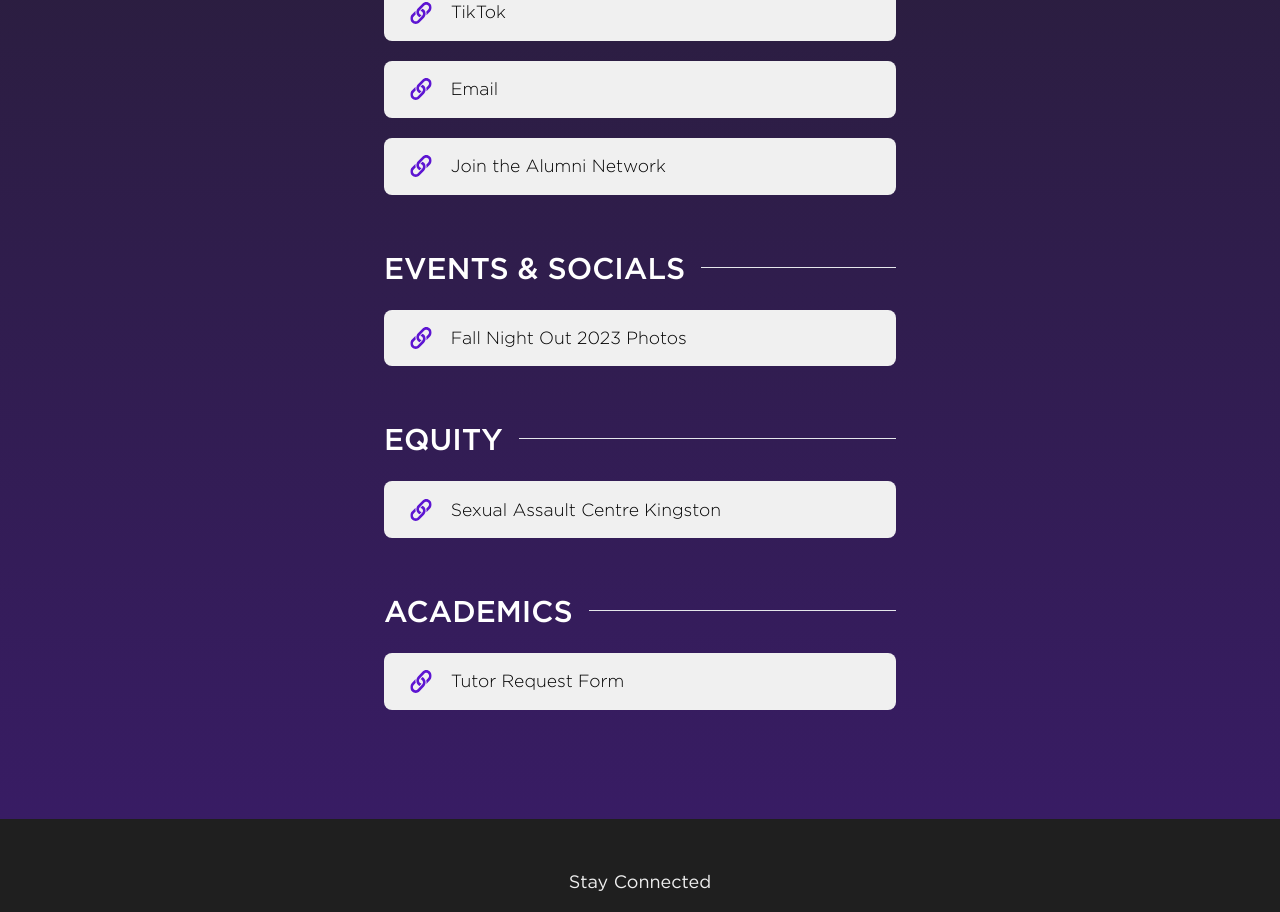
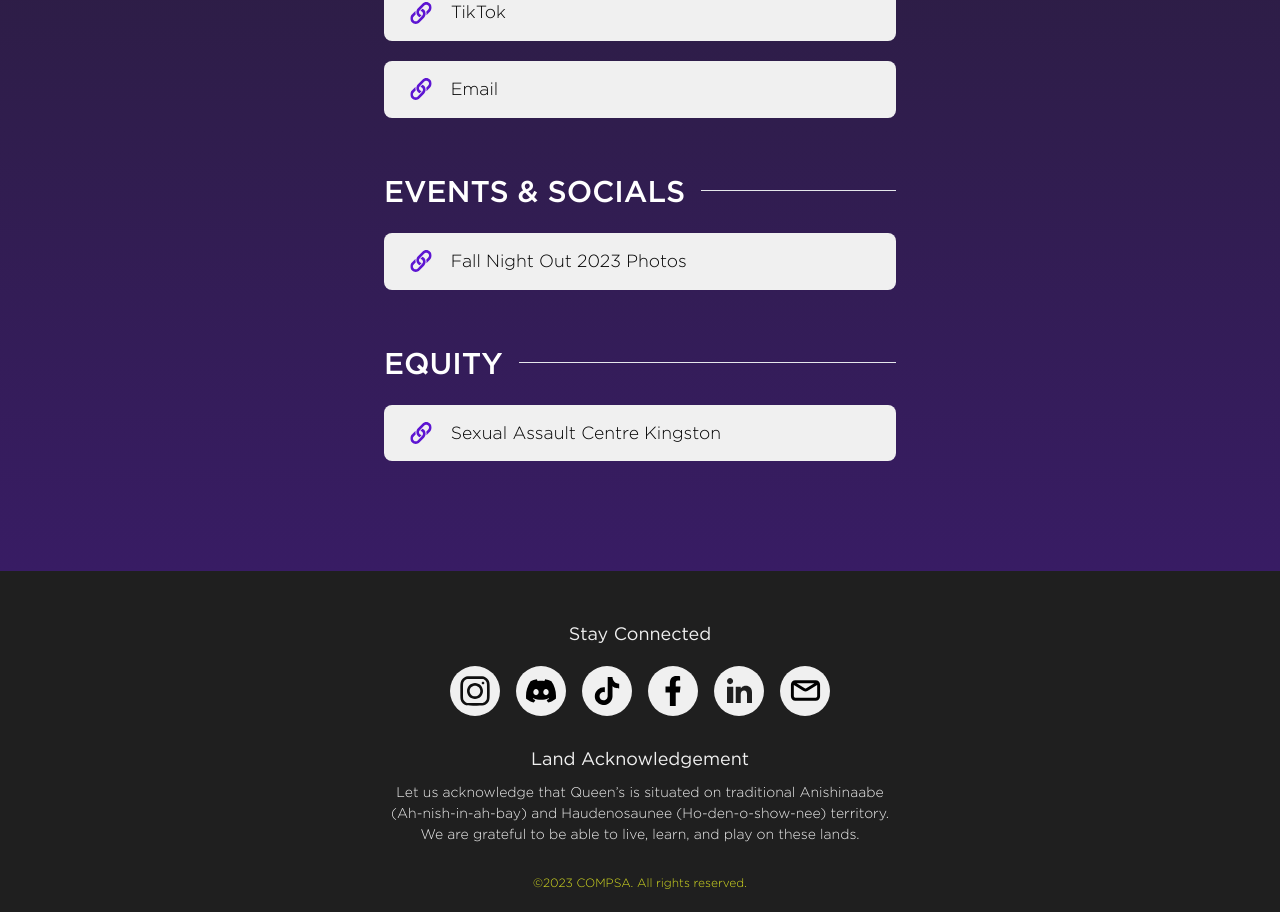
Before and after one commit to jadew33/test, a Next.js app: page /resources in a window 1280 px wide. Shown: the part 867-1779 px from the top of the page. Built offline with nearby package versions, Linux system fonts and the light colour scheme.

Commit message:
update resources

```diff
--- a/app/resources/page.js
+++ b/app/resources/page.js
@@ -39,20 +39,16 @@ export default function Resources() {
             title="TikTok"
           ></Link>
           <Link link="mailto:president@compsa.queensu.ca" title="Email"></Link>
-          <Link
+          {/* <Link
             link="https://forms.gle/uBgzvkWuzMeoezwD6"
             title="Join the Alumni Network"
-          ></Link>
+          ></Link> */}
         </Section>
         <Section title="EVENTS &#38; SOCIALS">
           <Link
             link="https://drive.google.com/drive/folders/1SGaqPNshNR3KbdC2YfJ9c0JdmwPcPGdJ"
             title="Fall Night Out 2023 Photos"
           ></Link>
-          {/* <Link
-            link="https://drive.google.com/drive/u/0/folders/17PjrE_w09Fe2_ehvzgiRbMsO1QL231WO"
-            title="Formal Photos"
-          ></Link> */}
         </Section>
         <Section title="EQUITY">
           <Link
@@ -60,13 +56,8 @@ export default function Resources() {
             title="Sexual Assault Centre Kingston"
           ></Link>
         </Section>
-        <Section title="ACADEMICS">
-          <Link
-            link="https://docs.google.com/forms/d/e/1FAIpQLSebseoqRym3KOZsQHE9zYtjzcZL0otMDcflmPuoxSku6gsTyA/viewform"
-            title="Tutor Request Form"
-          ></Link>
-        </Section>
-        <Section title="PROFESSIONAL DEVELOPMENT"></Section>
+        {/* <Section title="ACADEMICS"></Section>
+        <Section title="PROFESSIONAL DEVELOPMENT"></Section> */}
       </div>
     </div>
   );
```
